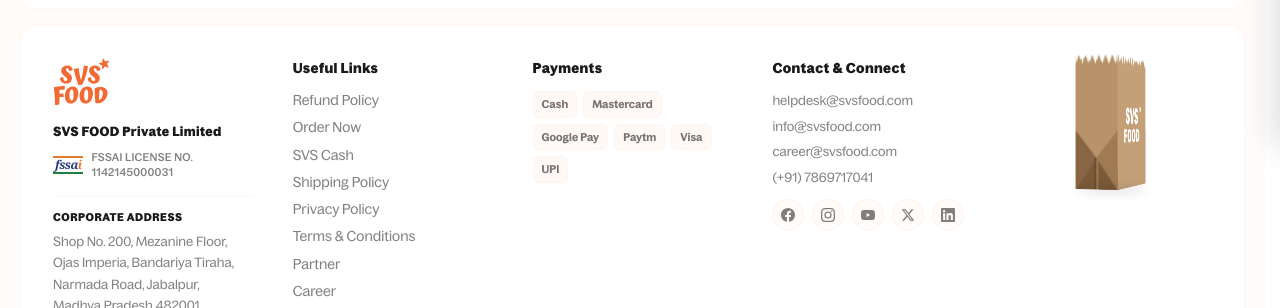
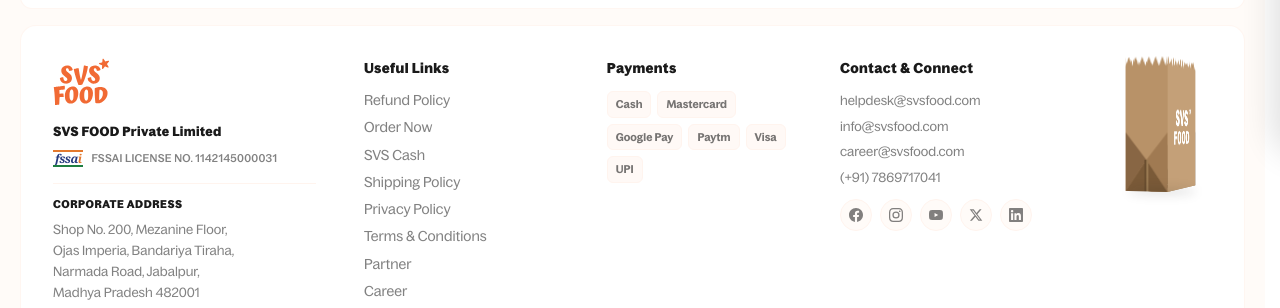
Before and after one commit to Akanksha027/svsfoodwebsite, a Next.js app: page /cart in a window 1280 px wide. Shown: the part 644-952 px from the top of the page. Built offline with nearby package versions, Linux system fonts and the light colour scheme; no server answers.

Commit message:
updated the footer and navbar for mid screens

```diff
--- a/src/components/Footer.tsx
+++ b/src/components/Footer.tsx
@@ -219,13 +219,24 @@
       {/* Main footer */}
       <div className="w-full max-w-[1280px] bg-svs-white rounded-xl sm:rounded-2xl px-4 sm:px-5 md:px-6 lg:px-8 py-6 sm:py-7 md:py-8 border border-svs-cream/80">
         {/*
-          Mobile: 1 col
-          sm: 2 cols
+          Mobile: 1 col stack
+          Mid (sm–md): 2 cols per row
+            Brand | Links
+            Payments | Contact
+            Bag (centered)
           lg+: 5 cols — Brand | Links | Payments | Contact | Bag
         */}
-        <div className="grid grid-cols-1 sm:grid-cols-2 lg:grid-cols-5 gap-x-6 gap-y-8 md:gap-x-8 lg:gap-x-6 xl:gap-x-10 items-start">
-          {/* Col 1: Brand + FSSAI + Address */}
-          <div className="sm:col-span-2 lg:col-span-1 min-w-0">
+        <div
+          className="
+            grid items-start gap-x-8 gap-y-8 md:gap-x-10 md:gap-y-9
+            grid-cols-1
+            sm:grid-cols-2
+            lg:grid-cols-[minmax(0,1.35fr)_minmax(0,1fr)_minmax(0,0.95fr)_minmax(0,1.15fr)_auto]
+            xl:gap-x-12
+          "
+        >
+          {/* Brand */}
+          <div className="min-w-0">
             <Link
               href="/"
               className="inline-flex no-underline"
@@ -236,7 +247,7 @@
             <p className="mt-2.5 text-[13px] font-bold text-svs-ink tracking-wide">
               SVS FOOD Private Limited
             </p>
-            <div className="flex items-center gap-2 mt-2">
+            <div className="flex items-center gap-2 mt-2 flex-wrap">
               <div className="flex flex-col items-center justify-center shrink-0 w-fit">
                 <div className="h-[2px] w-full bg-[#E3792E]" />
                 <span className="font-serif font-bold italic text-[#25397E] text-[12px] leading-[1.15] tracking-tighter px-0.5">
@@ -248,7 +259,7 @@
                 FSSAI LICENSE NO. 1142145000031
               </span>
             </div>
-            <div className="mt-4 pt-3 border-t border-svs-cream">
+            <div className="mt-4 pt-3 border-t border-svs-cream max-w-sm">
               <p className="text-[11px] font-bold uppercase tracking-wider text-svs-ink mb-1.5">
                 Corporate Address
               </p>
@@ -264,9 +275,9 @@
             </div>
           </div>
 
-          {/* Col 2: Useful Links */}
-          <FooterSection title="Useful Links">
-            <div className="grid grid-cols-2 sm:grid-cols-1 gap-x-4 gap-y-2">
+          {/* Useful Links */}
+          <FooterSection title="Useful Links" className="min-w-0">
+            <div className="grid grid-cols-2 sm:grid-cols-1 gap-x-3 gap-y-2">
               {USEFUL_LINKS.map((link) => (
                 <FooterLink
                   key={link.href}
@@ -279,8 +290,8 @@
             </div>
           </FooterSection>
 
-          {/* Col 3: Payments */}
-          <FooterSection title="Payments">
+          {/* Payments */}
+          <FooterSection title="Payments" className="min-w-0">
             <div className="flex flex-wrap gap-1.5">
               {PAYMENT_METHODS.map((method) => (
                 <span
@@ -293,8 +304,8 @@
             </div>
           </FooterSection>
 
-          {/* Col 4: Contact & Connect */}
-          <FooterSection title="Contact &amp; Connect">
+          {/* Contact */}
+          <FooterSection title="Contact &amp; Connect" className="min-w-0">
             <div className="flex flex-col gap-1.5">
               {FOOTER_EMAILS.map((email) => (
                 <a
@@ -328,8 +339,8 @@
             </div>
           </FooterSection>
 
-          {/* Col 5: Bag — aligned to top like Contact column */}
-          <div className="flex items-start justify-center sm:col-span-2 lg:col-span-1 pt-0 lg:pt-0">
+          {/* Bag — mid: full-width centered row; desktop: 5th column */}
+          <div className="flex items-start justify-center sm:col-span-2 lg:col-span-1 lg:justify-center pt-1 sm:pt-2 lg:pt-0.5">
             <FooterBag />
           </div>
         </div>
```
